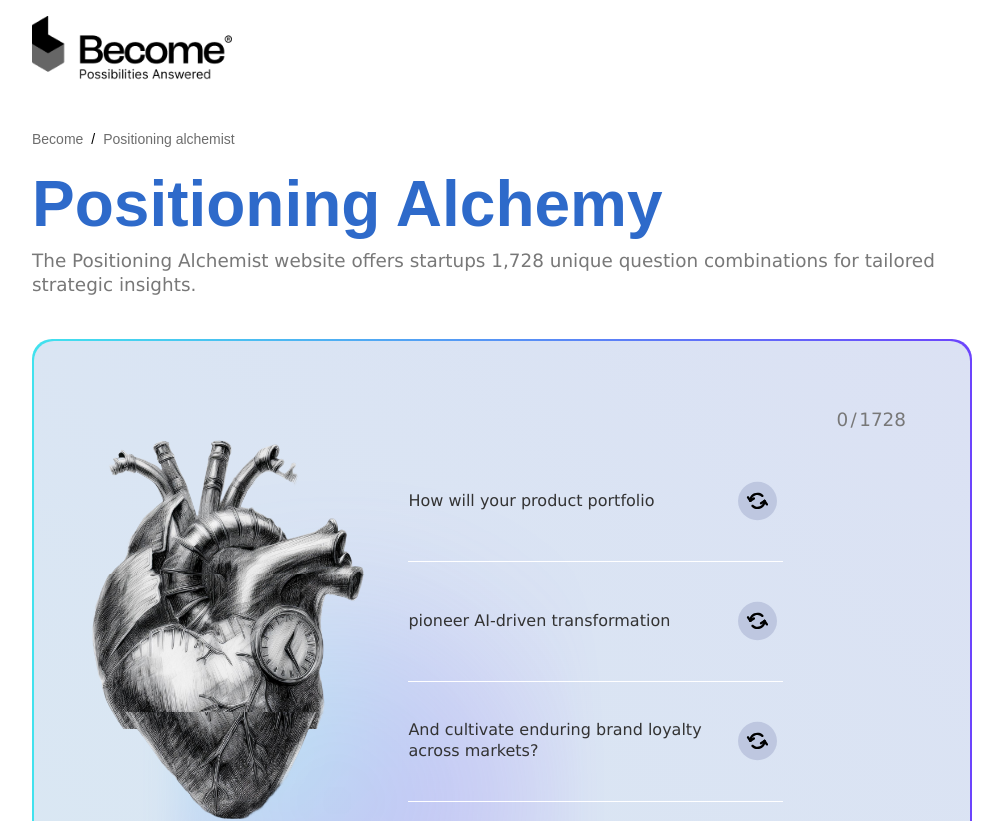
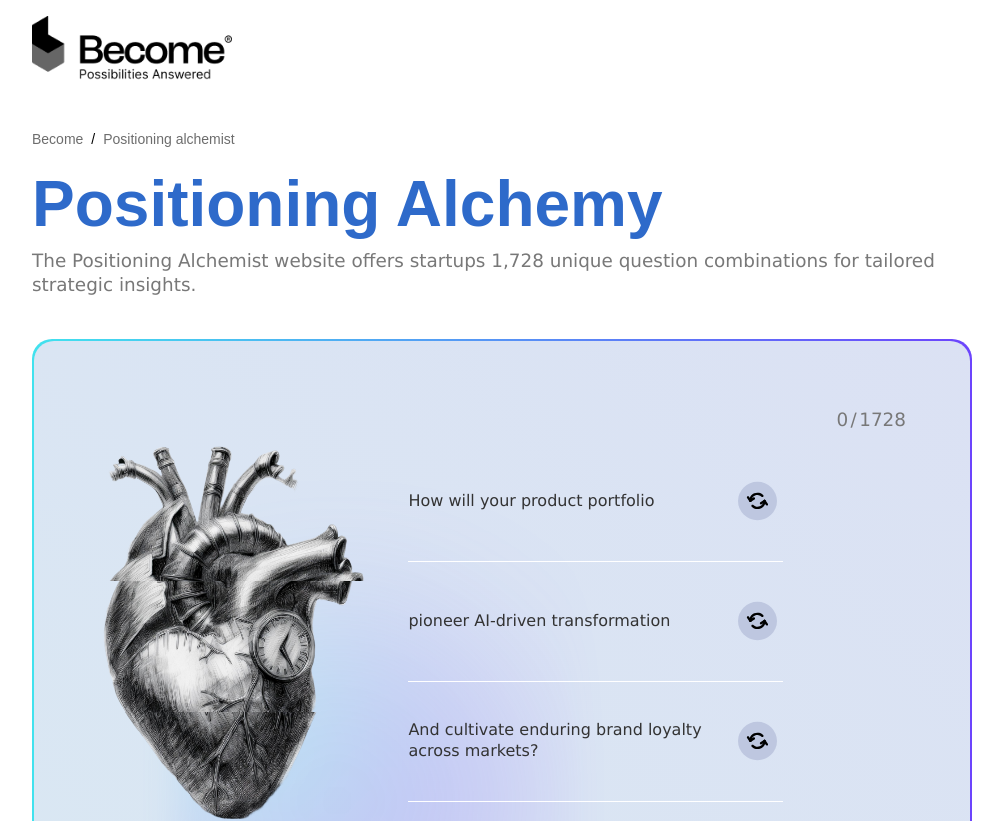
Before and after one commit to BecomeHQ/Alchemy, a React (Vite) app in the folder client/: page / in a window 1280 px wide. Shown: the top 821 px of the page, without its empty margins (138-1141 px from the left). Built offline with nearby package versions, Linux system fonts and the light colour scheme; a web font is replaced by a local one.

Commit message:
fixes images size

```diff
--- a/client/src/App.css
+++ b/client/src/App.css
@@ -182,7 +182,7 @@ p {
   height: 150px;
   display: flex;
   position: relative;
-  top: -17px;
+  top: -11px;
 }
 
 .c_image-layer-2 {
@@ -199,6 +199,7 @@ p {
   height: 150px;
   display: flex;
   position: relative;
+  top: 11spx;
 }
 
 .c_heart-image-l1 {
--- a/client/src/pages/Main.tsx
+++ b/client/src/pages/Main.tsx
@@ -89,7 +89,7 @@ function ChatbotSection() {
 
   const handleSubmit = async (userInput: string) => {
     setLoading(true);
-    setUserInput(""); // Clear input after submission
+    setUserInput("");
 
     const data = localStorage.getItem("userDetails");
     if (data) {
@@ -358,7 +358,7 @@ const HeroSection = ({
                         src={images.s[imageData.image2]}
                         alt="Layer 2"
                         className="c_heart-image-l2"
-                        width="290"
+                        width="265"
                         loading="lazy"
                       />
                     )}
```
